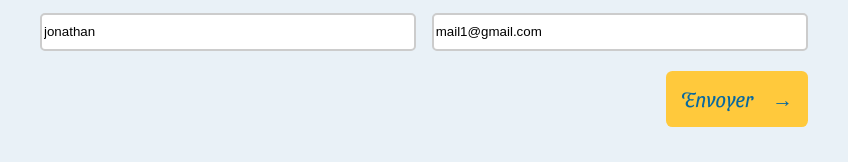
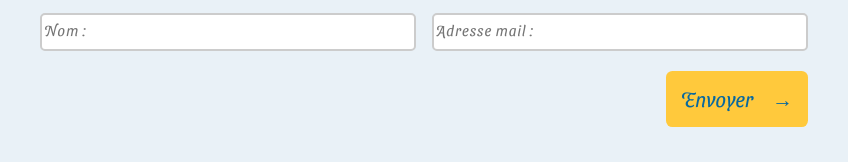
Before and after one commit to john32313/globle_trotters, a website built with Parcel: page src/myArticle.html in a window 1280 px wide. Shown: the part 2510-2672 px from the top of the page, 216-1064 px from the left. Built offline with nearby package versions, Linux system fonts and the light colour scheme; grey boxes are pictures that could not be loaded.

Commit message:
remove value default form comm

```diff
--- a/src/myArticle.html
+++ b/src/myArticle.html
@@ -106,8 +106,8 @@
             <form class="form_commentaire" id="form_comm">
                 <textarea id="id_textarea" placeholder="Commentaire : "></textarea>
                 <div class="row_form_input">
-                    <input id="id_input_name" type="text" placeholder="Nom : " value="jonathan">
-                    <input id="id_input_mail" type="email" placeholder="Adresse mail : " value="mail1@gmail.com">
+                    <input id="id_input_name" type="text" placeholder="Nom : ">
+                    <input id="id_input_mail" type="email" placeholder="Adresse mail : " >
                 </div>
                 <button type="button" name="envoyer" value="envoyer" class="submit">Envoyer <span>&rarr;</span></button>
             </form>
```
